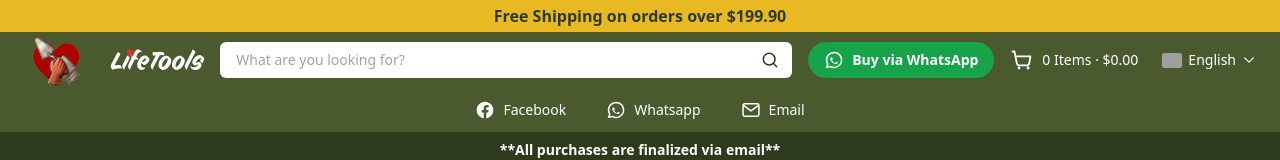
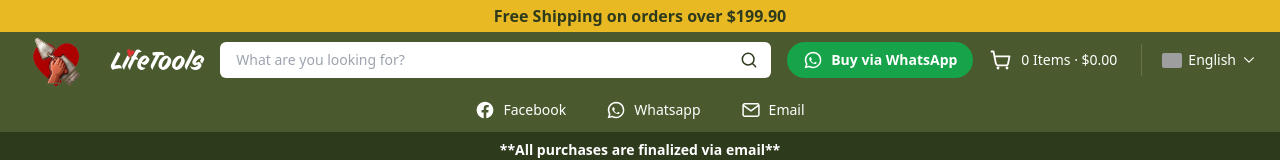
Before and after one commit to lifetoolsusacom/life-tools-site1, a Next.js app: page / in a window 1280 px wide. Shown: the top 160 px of the page. Built offline with nearby package versions, Linux system fonts and the light colour scheme; grey boxes are pictures that could not be loaded; a web font is replaced by a local one.

Commit message:
Move language dropdown to far right corner, separated from cart

```diff
--- a/components/Header.tsx
+++ b/components/Header.tsx
@@ -22,7 +22,8 @@ export default function Header() {
 
   return (
     <header className="bg-brand-navy text-white relative">
-      <div className="max-w-7xl mx-auto px-4 flex items-center justify-center gap-4 h-14 overflow-visible relative">
+      <div className="max-w-7xl mx-auto px-4 flex items-center gap-4 h-14 overflow-visible relative">
+        <div className="flex-1 flex items-center justify-center gap-4">
           <Link href="/" className="flex items-center shrink-0 relative z-10">
             <span className="relative w-20 h-20 shrink-0 mt-4">
               <Image src="/logo.png" alt="Life Tools" fill className="object-contain" />
@@ -96,8 +97,11 @@ export default function Header() {
               )}
             </button>
           </div>
+        </div>
 
+        <div className="shrink-0 pl-3 border-l border-white/15 ml-2">
           <LanguageDropdown />
+        </div>
       </div>
 
       <div className="bg-brand-navy text-white text-sm">
```
Lines whose indentation alone changed are shown as unchanged.
